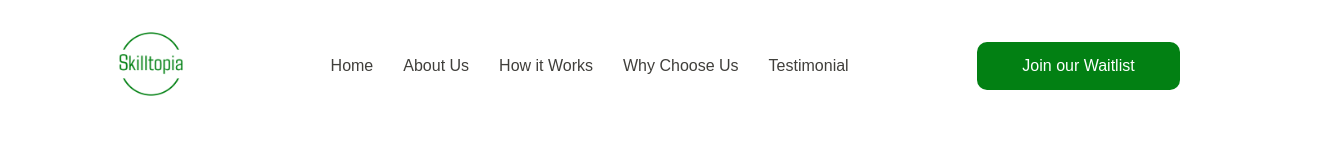
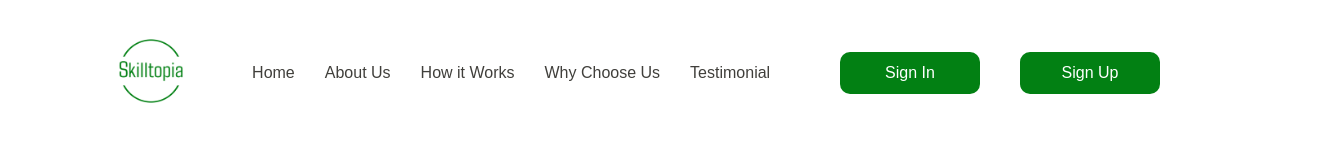
Before and after one commit to skillhataccelerator9team9/skillSwap, a React (Create React App) app in the folder client/skillswap-ui/: page / in a window 1280 px wide. Shown: the top 160 px of the page, 1320 px wide, since content can reach past the window. Built offline with nearby package versions, Linux system fonts and the light colour scheme; no server answers; the HTML template or start-up script is replaced by a standard one.

Commit message:
added sign in and sign up button in landing page

```diff
--- a/client/skillswap-ui/src/components/LandingPageNavBar.jsx
+++ b/client/skillswap-ui/src/components/LandingPageNavBar.jsx
@@ -44,7 +44,10 @@ const LandingPageNavBar = () => {
         </div>
         <div>
           <button className="navbar-button">
-            Join our Waitlist
+            Sign In
+          </button>
+          <button className="navbar-button">
+            Sign Up
           </button>
         </div>
       </div>
--- a/client/skillswap-ui/src/styles/LandingPageMostPolularSkillsStyle.css
+++ b/client/skillswap-ui/src/styles/LandingPageMostPolularSkillsStyle.css
@@ -9,6 +9,8 @@
   background-color: rgba(243, 243, 243, 1);
   text-align: center;
   margin-top: 150px;
+  padding-left: 80px;
+  padding-right: 80px;
   padding-top: 60px;
 }
 
@@ -137,7 +139,6 @@
   line-height: 15px;
   letter-spacing: -0.02em;
 
-
   bottom: 10px;
   position: absolute;
 }
@@ -203,8 +204,10 @@
   width: 133.61px;
   height: 40.84px;
   padding: 8.42px 16.84px;
+  align-items: center;
   gap: 6.73px;
   border-radius: 8.42px;
+
 }
 
 .centerButton:hover {
--- a/client/skillswap-ui/src/styles/LandingPageNavBarStyle.css
+++ b/client/skillswap-ui/src/styles/LandingPageNavBarStyle.css
@@ -76,8 +76,9 @@
   background-color: rgba(2, 128, 19, 1);
   color: var(--neutral);
   border: none;
-  width: 203px;
-  height: 48px;
+  width: 140px;
+  height: 42px;
+  margin: 20px;
   /* Ensure height is fixed */
   border-radius: 10px;
   padding: 10px 20px;
@@ -85,7 +86,7 @@
   font-family: 'Poppins', sans-serif;
   font-size: 16px;
   font-weight: 400;
-  line-height: 28px;
+  /* line-height: 28px; */
   text-align: center;
   transition: background-color 0.3s;
   opacity: 1;
```
